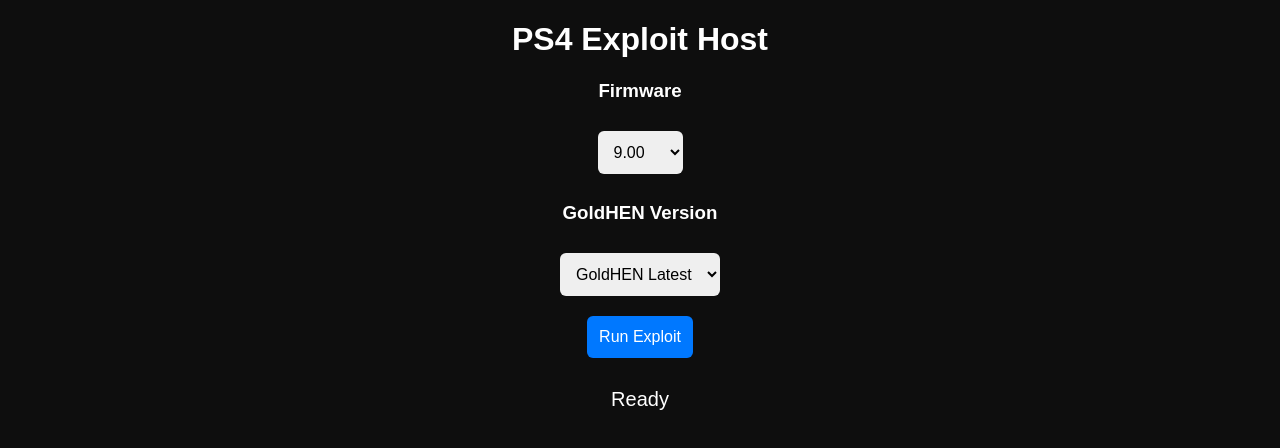
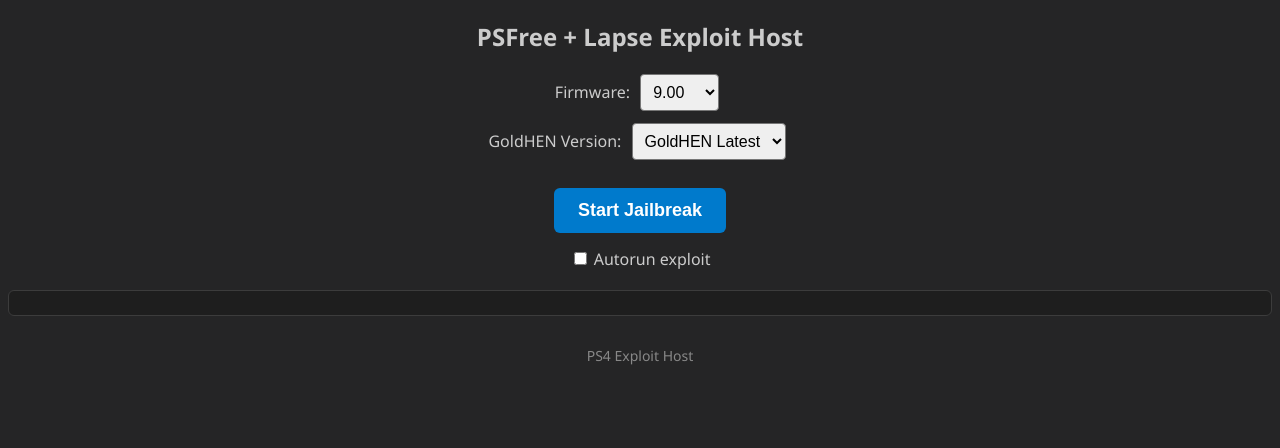
Before and after one commit to ardacy2112/ps4crack, a plain HTML site: page index.html in a window 1280 px wide. Drawn offline with Linux system fonts and the light colour scheme.

Commit message:
Update index.html

```diff
--- a/index.html
+++ b/index.html
@@ -4,72 +4,185 @@
 <meta charset="utf-8">
 <title>PS4 GoldHEN Host</title>
 
+<script src="./bundle.js"></script>
+
 <style>
+
 body{
-background:#0e0e0e;
-color:white;
-font-family:Arial;
+background:#252526;
+color:#cccccc;
+font-family:"Segoe UI",Tahoma;
 text-align:center;
 }
 
-select,button{
-padding:12px;
-margin:10px;
+h2{
+margin-bottom:15px;
+}
+
+select{
+padding:8px;
 font-size:16px;
-border-radius:6px;
-border:none;
+margin:6px;
+border-radius:4px;
 }
 
 button{
-background:#0078ff;
-color:white;
+padding:12px 24px;
+font-size:18px;
+font-weight:bold;
+background:#007acc;
+color:#fff;
+border:none;
+border-radius:6px;
 cursor:pointer;
 }
 
 button:hover{
-background:#0057b8;
+background:#005a9e;
 }
 
-#status{
+#console{
+font-family:monospace;
+background:#1e1e1e;
+border:1px solid #3c3c3c;
+padding:12px;
+border-radius:6px;
 margin-top:20px;
-font-size:20px;
+text-align:left;
 }
+
+footer{
+margin-top:30px;
+font-size:14px;
+color:#888;
+}
+
 </style>
+
+<script>
+
+if ((window.applicationCache.status == '0') || (window.applicationCache.status == '3')) {
+window.location.replace("cache.html");
+}
+
+</script>
 
 </head>
 
 <body>
 
-<h1>PS4 Exploit Host</h1>
+<h2>PSFree + Lapse Exploit Host</h2>
 
-<h3>Firmware</h3>
+<div>
+
+<label>Firmware:</label>
 
 <select id="fw">
+
 <option value="stage2_9.00.bin">9.00</option>
 <option value="stage2_10.01.bin">10.01</option>
 <option value="stage2_10.50.bin">10.50</option>
 <option value="stage2_11.00.bin">11.00</option>
+
 </select>
 
-<h3>GoldHEN Version</h3>
+</div>
+
+<div>
+
+<label>GoldHEN Version:</label>
 
 <select id="hen">
+
 <option value="goldhen.bin">GoldHEN Latest</option>
+
 </select>
+
+</div>
 
 <br>
 
-<button onclick="runExploit()">Run Exploit</button>
+<button id="jailbreakBtn">Start Jailbreak</button>
 
-<p id="status">Ready</p>
+<div style="margin-top:15px">
 
-<script src="exploit.js"></script>
+<label>
+
+<input type="checkbox" id="autoRunCheck">
+
+Autorun exploit
+
+</label>
+
+</div>
+
+<pre id="console"></pre>
+
+<footer>
+
+PS4 Exploit Host
+
+</footer>
+
+</body>
 
 <script>
-if ('serviceWorker' in navigator) {
-navigator.serviceWorker.register('sw.js');
+
+const outputConsole=document.getElementById("console")
+
+window.log=(msg,color="#cccccc")=>{
+outputConsole.innerHTML+=`<span style="color:${color}">${msg}</span><br>`
 }
+
+document.getElementById("jailbreakBtn").addEventListener("click",()=>{
+
+document.getElementById("jailbreakBtn").disabled=true
+
+outputConsole.textContent=""
+
+let fw=document.getElementById("fw").value
+let hen=document.getElementById("hen").value
+
+window.selectedStage=fw
+window.selectedGoldhen=hen
+
+log("Selected firmware stage: "+fw)
+log("Selected GoldHEN: "+hen)
+
+try{
+
+doJBwithPSFreeLapseExploit()
+
+}catch(e){
+
+log("Exploit error: "+e,"red")
+
+}
+
+})
+
+window.addEventListener('unhandledrejection',event=>{
+
+log("Unhandled rejection: "+event.reason,"red")
+
+})
+
+window.addEventListener('error',event=>{
+
+log("Error: "+event.error,"red")
+
+})
+
+if(document.getElementById("autoRunCheck").checked){
+
+setTimeout(()=>{
+
+document.getElementById("jailbreakBtn").click()
+
+},5000)
+
+}
+
 </script>
 
-</body>
 </html>
```
